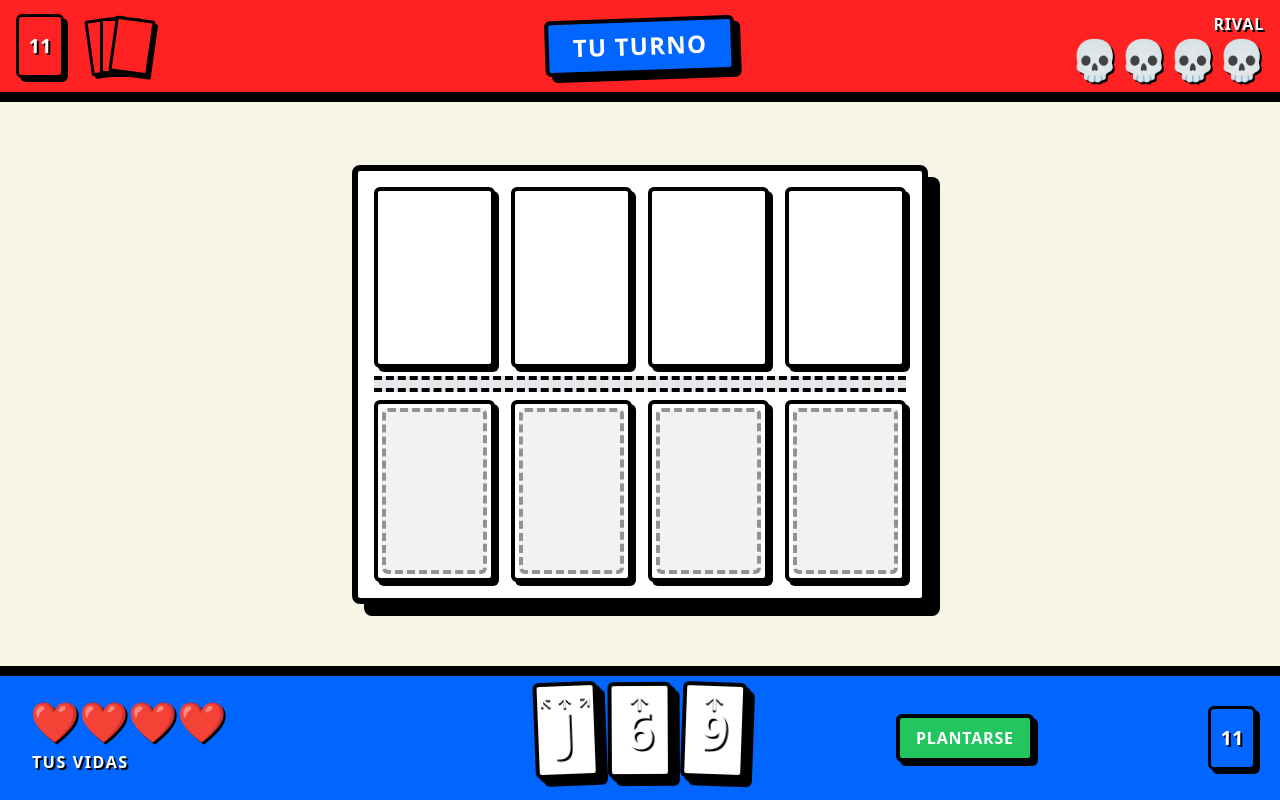
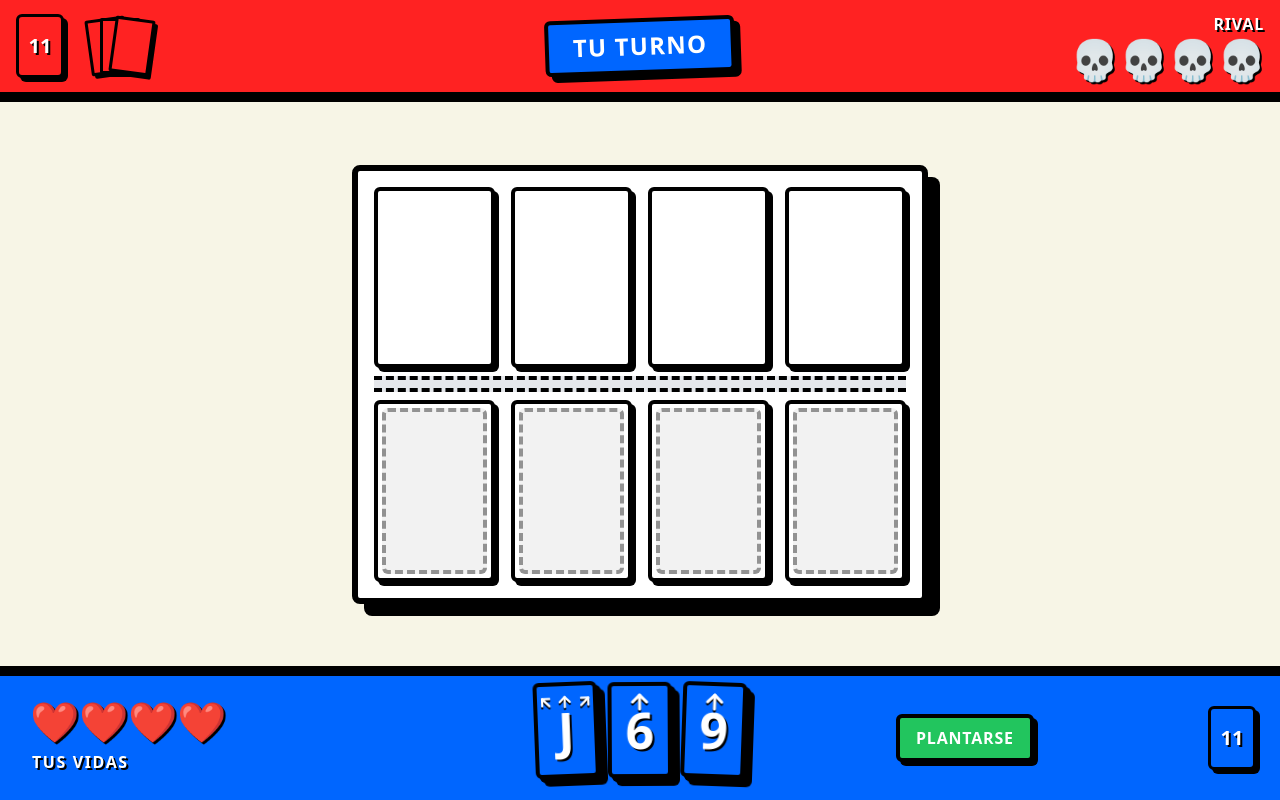
Before and after one commit to antonio10bc-hub/MagicPoker, a Next.js app: page / in a window 1280 px wide. Built offline with nearby package versions, Linux system fonts and the light colour scheme.

Commit message:
colores arreglado

```diff
--- a/components/game/GameCardLOLO.tsx
+++ b/components/game/GameCardLOLO.tsx
@@ -18,22 +18,36 @@ export const Card = ({ card, onClick, isSelected, className, isInHand }: CardPro
   const isVoided = card.isVoided;
   const isOpponent = card.owner === 'opponent';
 
+  // --- CHIVATO EN CONSOLA ---
+  // Abre la consola (F12) para ver esto
+  console.log(`🃏 Render Carta [${card.rank}] (ID: ${card.id.substring(0,4)})`, {
+    owner: card.owner,
+    isOpponent: isOpponent,
+    shouldBeRed: isOpponent,
+    shouldBeBlue: !isOpponent
+  });
+
   // --- ESTILOS BASE DOODLE ---
+  // NOTA: He quitado 'bg-white' de aquí para que no pelee con el color inline
   const baseCardStyle = "relative w-full h-full aspect-[2/3] rounded-md border-[4px] border-black shadow-[4px_4px_0px_0px_rgba(0,0,0,1)] flex flex-col items-center justify-between p-1 cursor-pointer select-none transition-all overflow-hidden bg-white";
 
-  let cardStyle = isOpponent
-    ? "bg-[#FF2222] text-white"
-    : "bg-[#0066FF] text-white";
+  // Determinamos el color Hexadecimal exacto
+  let debugBgColor = isOpponent ? '#FF2222' : '#0066FF'; // Rojo vs Azul Eléctrico
+  let textColorClass = "text-white";
 
+  // Estados especiales
   if (isVoided) {
-      cardStyle = "bg-black text-white border-black pattern-diagonal-lines-sm";
+      debugBgColor = '#000000'; // Negro
   } else if (isDamage) {
-      cardStyle = "bg-[#FF2222] text-white border-black animate-[wiggle_0.2s_ease-in-out_infinite]";
+      debugBgColor = '#FF2222'; // Rojo daño
+  } else if (isJoker && !isDamage && !isVoided) {
+      debugBgColor = '#FDE047'; // Amarillo (yellow-300 aprox)
+      textColorClass = "text-black";
   }
 
-  if (isJoker && !isDamage && !isVoided) {
-      cardStyle = "bg-yellow-300 text-black border-black pattern-zigzag-sm";
-  }
+  // Animaciones y bordes extra
+  let animationStyles = {};
+  if (isDamage) animationStyles = { animate: "wiggle" }; // Nota: esto requiere config en tailwind, si no va, usaremos framer
 
   const selectionStyle = isSelected ? "border-yellow-400 shadow-[8px_8px_0px_0px_rgba(0,0,0,1)] -translate-y-2 -translate-x-1" : "hover:-translate-y-1 hover:-translate-x-0.5 hover:shadow-[6px_6px_0px_0px_rgba(0,0,0,1)]";
 
@@ -79,12 +93,11 @@ export const Card = ({ card, onClick, isSelected, className, isInHand }: CardPro
         layoutId={card.id}
         className={clsx(
           baseCardStyle,
-          isOpponent ? "bg-[#FF2222]" : "bg-[#0066FF]",
-          "pattern-diagonal-lines-sm text-black/20",
-          // CAMBIO: justify-center y !p-0 para centrar perfectamente eliminando el padding base
-          "justify-center !p-0",
+          "pattern-diagonal-lines-sm text-black/20 justify-center !p-0",
           className
         )}
+        // FUERZA BRUTA: Aplicamos el color directo al estilo
+        style={{ backgroundColor: isOpponent ? '#FF2222' : '#0066FF' }}
       >
          <div className={clsx(
              "font-black text-5xl sm:text-6xl text-white drop-shadow-[3px_3px_0_#000]"
@@ -105,10 +118,16 @@ export const Card = ({ card, onClick, isSelected, className, isInHand }: CardPro
       transition={{ duration: 0.2 }}
       className={clsx(
         baseCardStyle,
-        cardStyle,
+        textColorClass,
         selectionStyle,
+        // Eliminamos las clases de bg-[...] de aquí porque usaremos style
+        isVoided && "pattern-diagonal-lines-sm",
+        isJoker && !isDamage && !isVoided && "pattern-zigzag-sm",
+        isDamage && "animate-[wiggle_0.2s_ease-in-out_infinite]",
         className
       )}
+      // FUERZA BRUTA: El color se aplica aquí sí o sí
+      style={{ backgroundColor: debugBgColor }}
     >
       {renderAttackIndicators()}
 
@@ -129,12 +148,12 @@ export const Card = ({ card, onClick, isSelected, className, isInHand }: CardPro
                   "absolute inset-0 w-full h-full flex justify-center items-center z-30 pointer-events-none",
               )}
           >
-              {/* CAMBIO: Aumentado tamaño a w-16 h-16 (aprox 25%+ grande) */}
               <div className={clsx(
                   "w-16 h-16 rounded-full border-[3px] border-black flex items-center justify-center shadow-[4px_4px_0_rgba(0,0,0,0.5)]",
-                  card.damageSource.owner === 'player' ? "bg-[#0066FF]" : "bg-[#FF2222]"
-              )}>
-                  {/* CAMBIO: Aumentado tamaño de texto a text-3xl */}
+              )}
+              // Color del círculo también forzado por estilo
+              style={{ backgroundColor: card.damageSource.owner === 'player' ? "#0066FF" : "#FF2222" }}
+              >
                   <span className={clsx(
                       "text-3xl font-black text-white"
                   )}>
--- a/tailwind.config.ts
+++ b/tailwind.config.ts
@@ -2,8 +2,11 @@ import type { Config } from "tailwindcss";
 
 const config: Config = {
   content: [
+    // Como NO tienes carpeta 'src', las rutas deben empezar por ./
     "./app/**/*.{js,ts,jsx,tsx,mdx}",
-    "./components/**/*.{js,ts,jsx,tsx,mdx}",
+    "./components/**/*.{js,ts,jsx,tsx,mdx}", // <--- Aquí es donde vive GameCardLOLO.tsx
+    "./lib/**/*.{js,ts,jsx,tsx,mdx}",
+    "./store/**/*.{js,ts,jsx,tsx,mdx}",
   ],
   theme: {
     extend: {},
```
